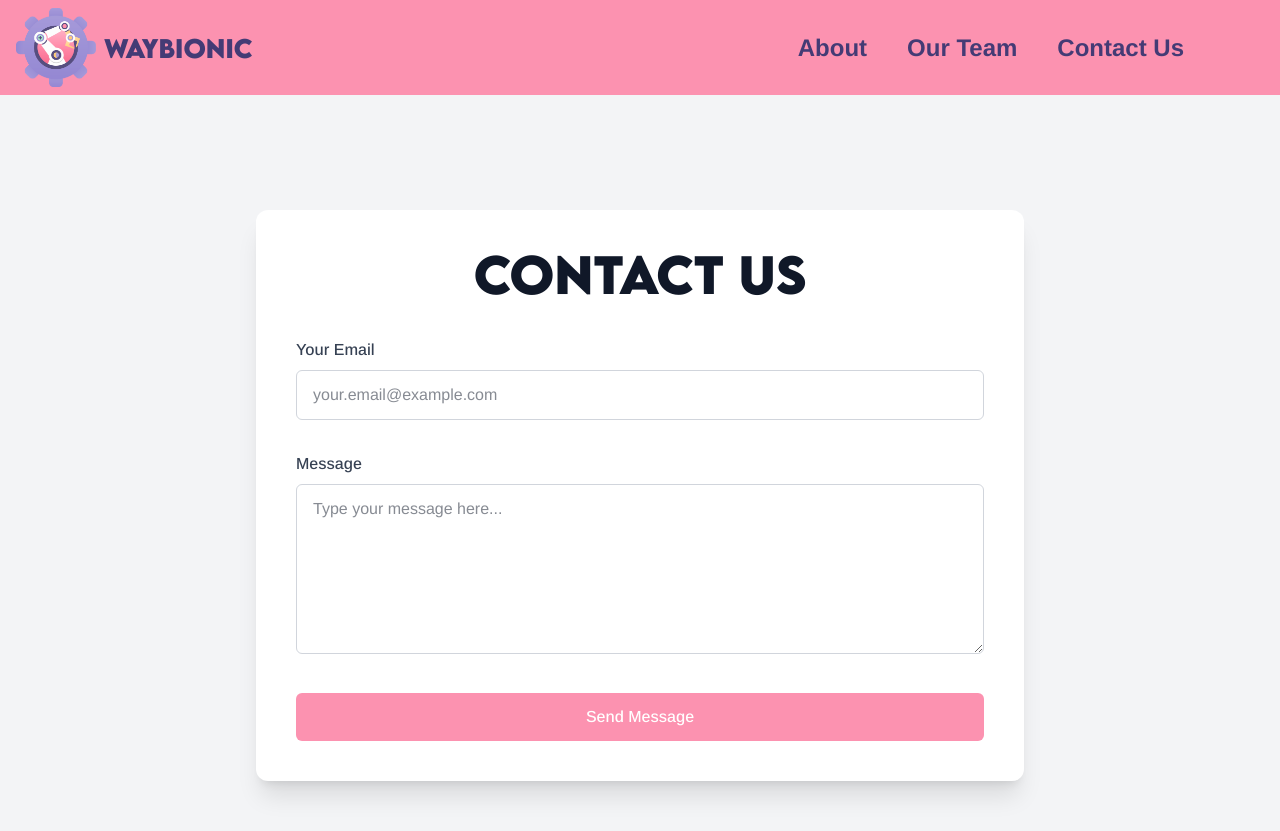
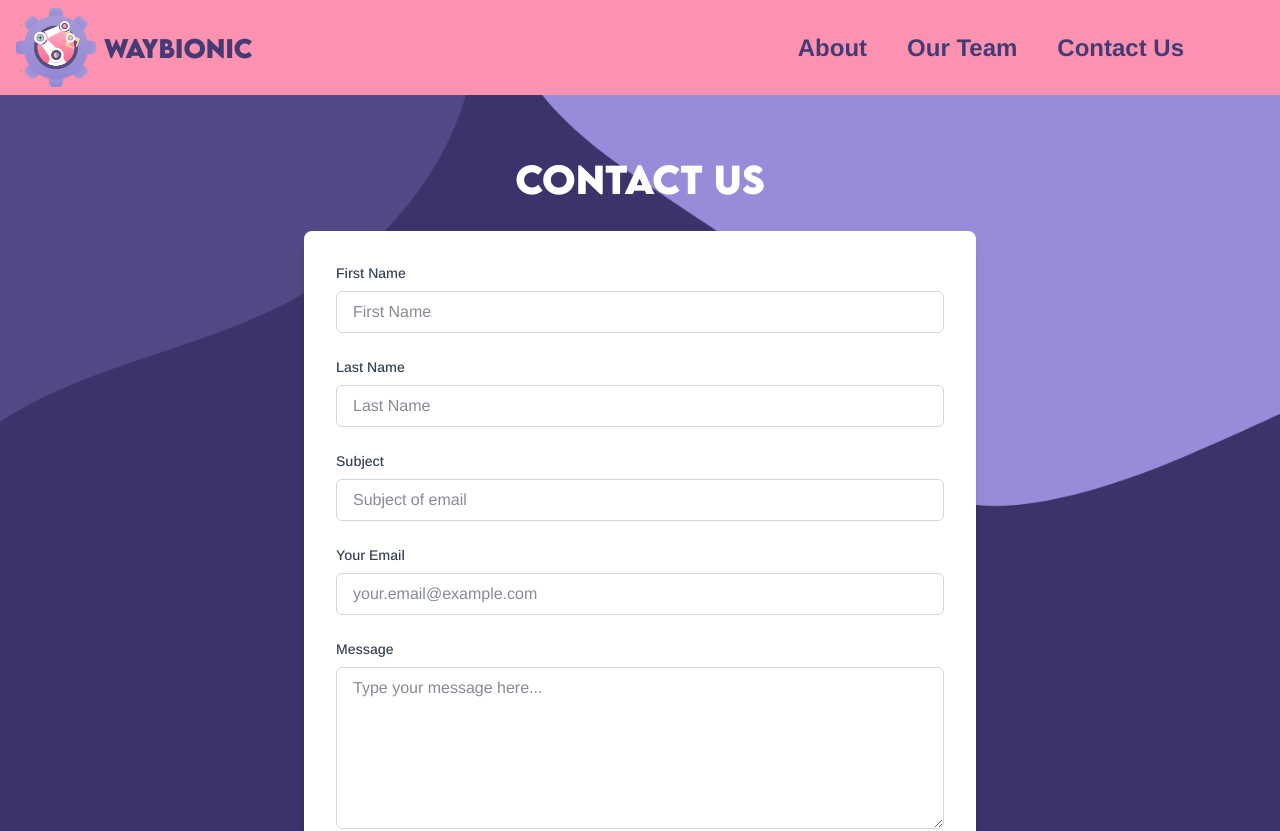
Before and after one commit to Waybionic/temp-website, a Next.js app in the folder waybionic/: page /contact in a window 1280 px wide. Shown: the top 831 px of the page. Built offline with nearby package versions, Linux system fonts and the light colour scheme.

Commit message:
New contact page

```diff
--- a/waybionic/src/app/contact/page.tsx
+++ b/waybionic/src/app/contact/page.tsx
@@ -3,6 +3,9 @@
 import { useState } from "react";
 
 export default function Contact() {
+  const [firstName, setFirstName] = useState("");
+  const [lastName, setLastName] = useState("");
+  const [subject, setSubject] = useState("");
   const [email, setEmail] = useState("");
   const [message, setMessage] = useState("");
   const [status, setStatus] = useState("");
@@ -10,31 +13,95 @@ export default function Contact() {
   const handleSubmit = (e: React.FormEvent) => {
     e.preventDefault();
 
-    // Create mailto link with pre-filled subject and body
-    const mailtoLink = `mailto:waybionics@gmail.com?subject=Contact Form Submission&body=${encodeURIComponent(
-      message
-    )}%0D%0A%0D%0AFrom: ${encodeURIComponent(email)}`;
+    const fullName = `${firstName} ${lastName}`.trim();
 
-    // Open default email client
+    const mailtoLink = `mailto:waybionics@gmail.com?subject=${encodeURIComponent(
+      subject || "Contact Form Submission"
+    )}&body=${encodeURIComponent(message)}%0D%0A%0D%0AFrom: ${encodeURIComponent(
+      fullName
+    )} (${encodeURIComponent(email)})`;
+
     window.location.href = mailtoLink;
 
-    // Reset form
+    setFirstName("");
+    setLastName("");
+    setSubject("");
     setEmail("");
     setMessage("");
     setStatus("Message opened in your default email client!");
   };
 
   return (
-    <div className="min-h-screen flex items-center justify-center bg-gray-100 px-4 py-16">
-      <div className="w-full max-w-3xl bg-white shadow-xl rounded-xl p-6 sm:p-10 text-center">
-        <h1 className="text-3xl sm:text-4xl md:text-5xl font-bold mb-10">
+    <section
+      className="relative w-full min-h-screen flex items-center justify-center overflow-hidden bg-no-repeat bg-cover bg-top"
+      style={{
+        backgroundImage: "url('/images/contact_bg.png')",
+      }}
+      id="contact"
+    >
+      <div className="min-h-screen flex flex-col w-full">
+        <main className="flex-1 container mx-auto px-4 py-16">
+          <div className="max-w-2xl mx-auto">
+            <h1 className="text-4xl font-bold mb-8 text-center text-white">
               Contact Us
             </h1>
-        <form onSubmit={handleSubmit} className="space-y-8 text-left">
+            <div className="bg-white rounded-lg shadow-lg p-8">
+              <form onSubmit={handleSubmit} className="space-y-6">
+                <div>
+                  <label
+                    htmlFor="firstName"
+                    className="block text-sm font-medium text-gray-700 mb-2"
+                  >
+                    First Name
+                  </label>
+                  <input
+                    type="text"
+                    id="firstName"
+                    value={firstName}
+                    onChange={(e) => setFirstName(e.target.value)}
+                    required
+                    className="w-full px-4 py-2 border border-gray-300 rounded-md focus:ring-2 focus:ring-blue-500 focus:border-blue-500"
+                    placeholder="First Name"
+                  />
+                </div>
+                <div>
+                  <label
+                    htmlFor="lastName"
+                    className="block text-sm font-medium text-gray-700 mb-2"
+                  >
+                    Last Name
+                  </label>
+                  <input
+                    type="text"
+                    id="lastName"
+                    value={lastName}
+                    onChange={(e) => setLastName(e.target.value)}
+                    required
+                    className="w-full px-4 py-2 border border-gray-300 rounded-md focus:ring-2 focus:ring-blue-500 focus:border-blue-500"
+                    placeholder="Last Name"
+                  />
+                </div>
+                <div>
+                  <label
+                    htmlFor="subject"
+                    className="block text-sm font-medium text-gray-700 mb-2"
+                  >
+                    Subject
+                  </label>
+                  <input
+                    type="text"
+                    id="subject"
+                    value={subject}
+                    onChange={(e) => setSubject(e.target.value)}
+                    required
+                    className="w-full px-4 py-2 border border-gray-300 rounded-md focus:ring-2 focus:ring-blue-500 focus:border-blue-500"
+                    placeholder="Subject of email"
+                  />
+                </div>
                 <div>
                   <label
                     htmlFor="email"
-              className="block text-sm sm:text-base font-medium text-gray-700 mb-2"
+                    className="block text-sm font-medium text-gray-700 mb-2"
                   >
                     Your Email
                   </label>
@@ -44,14 +111,14 @@ export default function Contact() {
                     value={email}
                     onChange={(e) => setEmail(e.target.value)}
                     required
-              className="w-full px-4 py-3 border border-gray-300 rounded-md focus:ring-2 focus:ring-blue-500 focus:border-blue-500 text-sm sm:text-base"
+                    className="w-full px-4 py-2 border border-gray-300 rounded-md focus:ring-2 focus:ring-blue-500 focus:border-blue-500"
                     placeholder="your.email@example.com"
                   />
                 </div>
                 <div>
                   <label
                     htmlFor="message"
-              className="block text-sm sm:text-base font-medium text-gray-700 mb-2"
+                    className="block text-sm font-medium text-gray-700 mb-2"
                   >
                     Message
                   </label>
@@ -61,24 +128,24 @@ export default function Contact() {
                     onChange={(e) => setMessage(e.target.value)}
                     required
                     rows={6}
-              className="w-full px-4 py-3 border border-gray-300 rounded-md focus:ring-2 focus:ring-blue-500 focus:border-blue-500 text-sm sm:text-base"
+                    className="w-full px-4 py-2 border border-gray-300 rounded-md focus:ring-2 focus:ring-blue-500 focus:border-blue-500"
                     placeholder="Type your message here..."
                   />
                 </div>
                 <button
                   type="submit"
-            className="w-full text-white py-3 px-6 rounded-md hover:opacity-90 transition-colors text-sm sm:text-base font-medium"
-            style={{ backgroundColor: "var(--color-pink)" }}
+                  className="w-full bg-blue-600 text-white py-3 px-6 rounded-md hover:bg-blue-700 transition-colors"
                 >
                   Send Message
                 </button>
                 {status && (
-            <p className="text-green-600 text-center mt-4 text-sm">
-              {status}
-            </p>
+                  <p className="text-green-600 text-center mt-4">{status}</p>
                 )}
               </form>
             </div>
-    </div >
+          </div>
+        </main>
+      </div>
+    </section>
   );
 }
```
Also changed, not shown: waybionic/public/images/contact_bg.png (added). Lines whose indentation alone changed are shown as unchanged.
